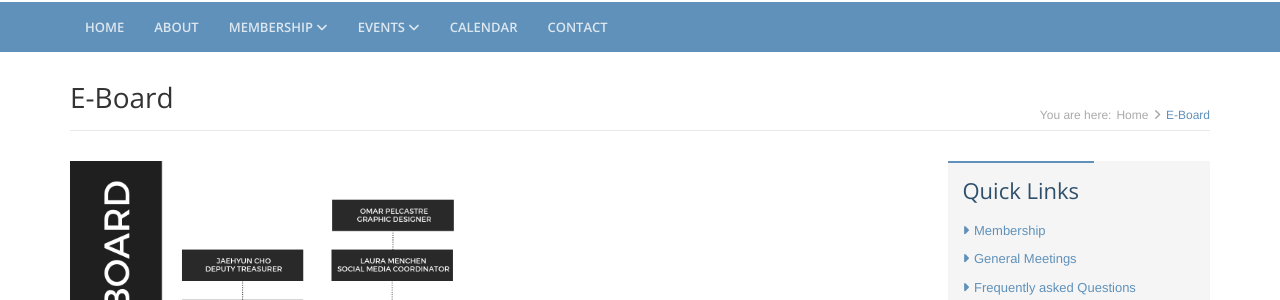
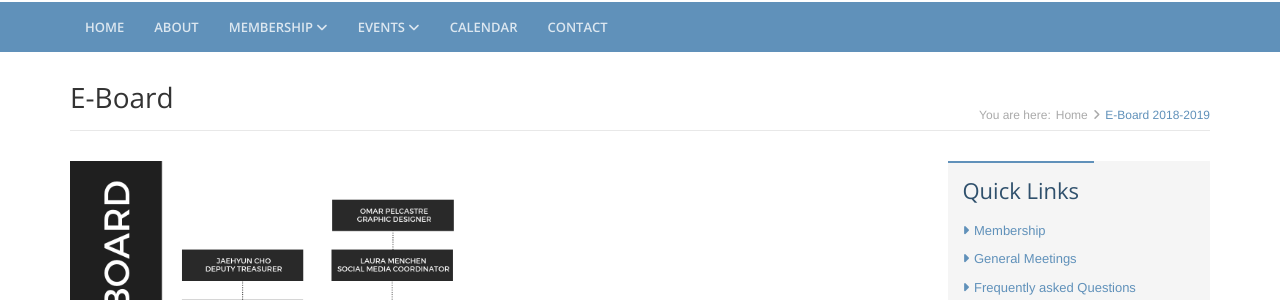
Before and after one commit to CalPolySWIFT/SWIFT-Static-Site, a Jekyll site: the page built from _pages/eboard.html, in a window 1280 px wide. Shown: the part 268-568 px from the top of the page. Built offline with Jekyll 4.4.1, drawn with Linux system fonts in a browser that asks for light colours; nearby versions of some CDN libraries; some web fonts are replaced.

Commit message:
Update eboard.html

```diff
--- a/_pages/eboard.html
+++ b/_pages/eboard.html
@@ -9,7 +9,7 @@ layout: layout
                 <ul class="breadcrumbs-list">
                     <li class="breadcrumbs-label">You are here:</li>
                     <li><a href="index.html">Home</a><i class="fa fa-angle-right"></i></li>
-                    <li class="current">E-Board</li>
+                    <li class="current">E-Board 2018-2019</li>
                 </ul>
             </div>
             <!--//breadcrumbs-->
```
